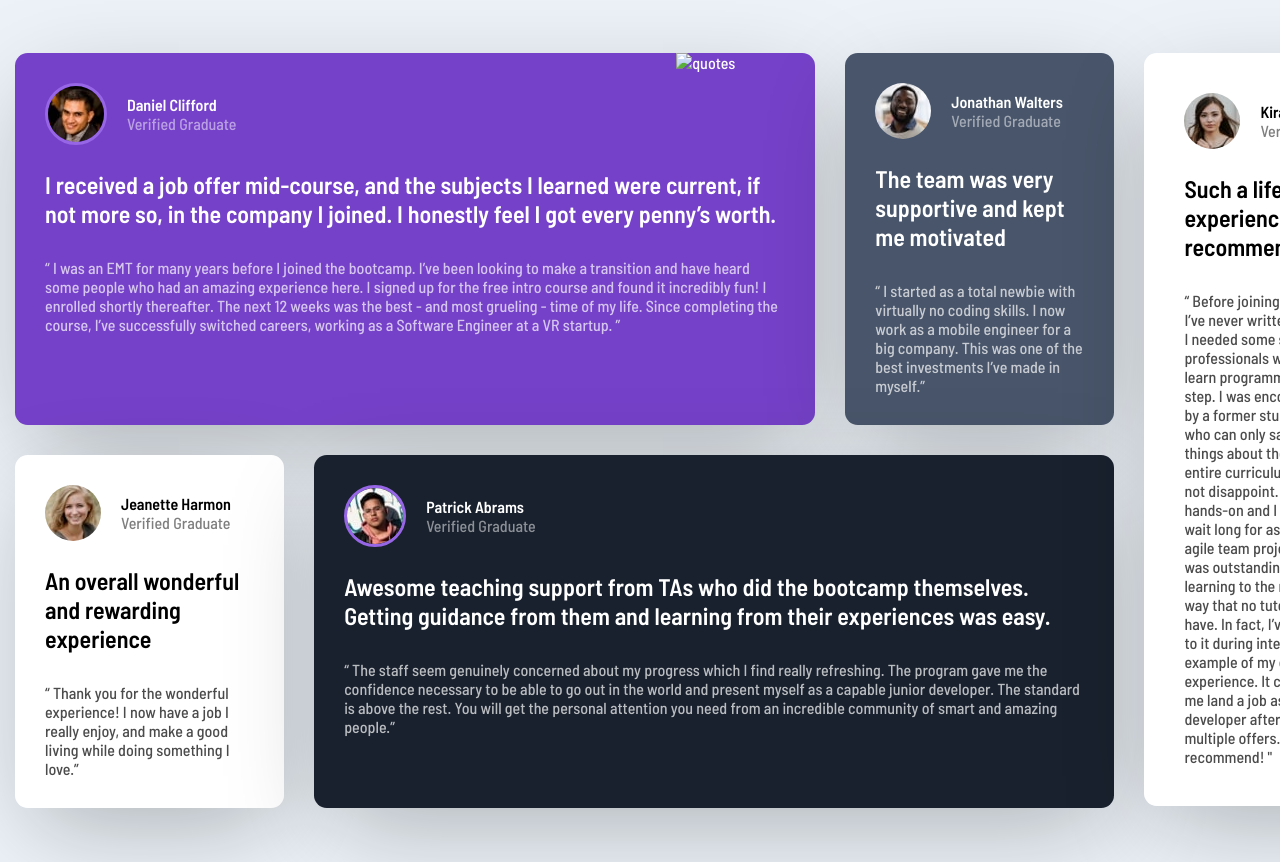
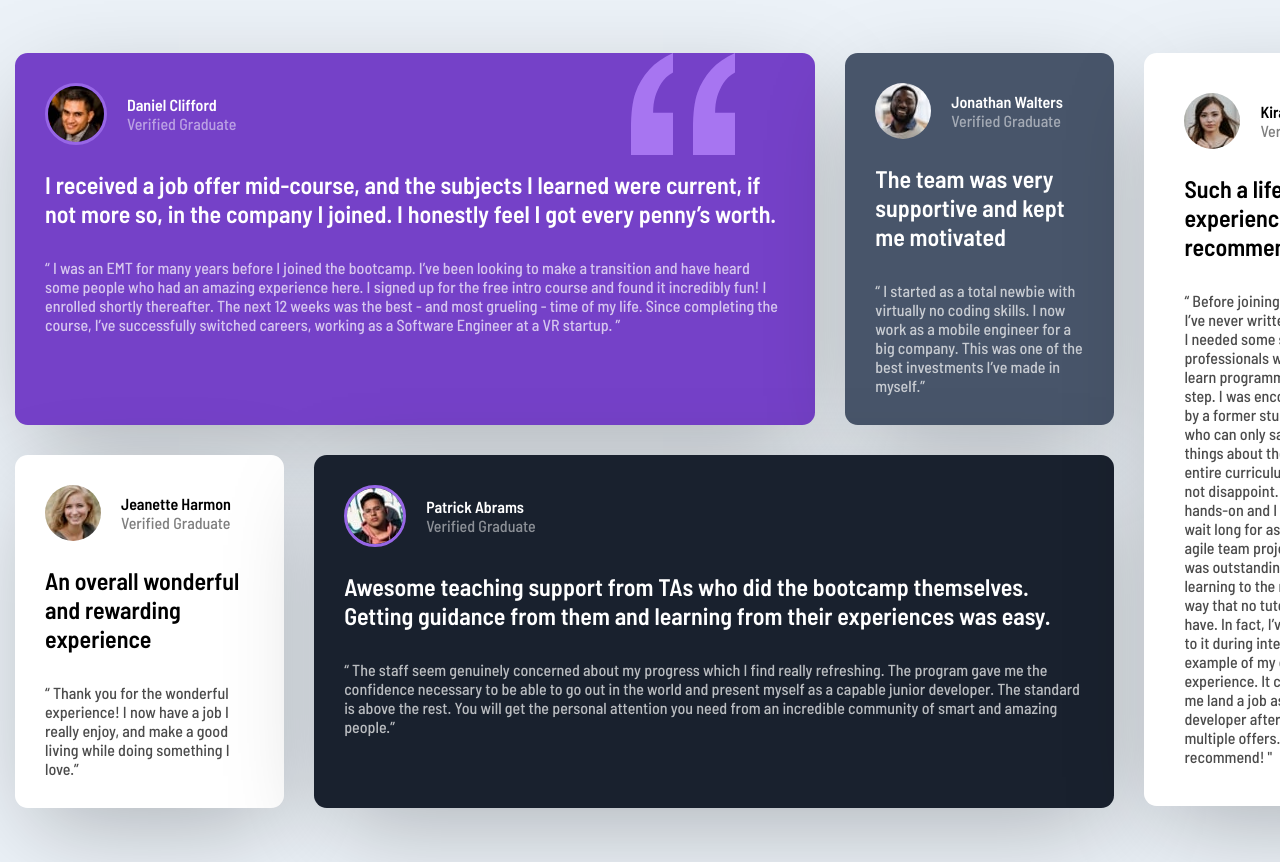
Before and after one commit to Oussa-Err/Testimonial-grid-challeng-solution, a plain HTML site: page index.html in a window 1280 px wide. Shown: the top 862 px of the page. Drawn offline with Linux system fonts and the light colour scheme; the site is published under a folder, as on GitHub Pages, so addresses that start at the root find nothing.

Commit message:
slice change on html

```diff
--- a/index.html
+++ b/index.html
@@ -34,7 +34,7 @@
           <section id="left-top-section">
 
             <div class='grid-items' id="testimonial-1">
-              <img id='quote'src="/images/bg-pattern-quotation.svg" alt="quotes">
+              <img id='quote'src="./images/bg-pattern-quotation.svg" alt="quotes">
               <div class="flex-img-name">
                 <img class='img-style border-style' src="./images/image-daniel.jpg" alt="">
                 <div>
```
